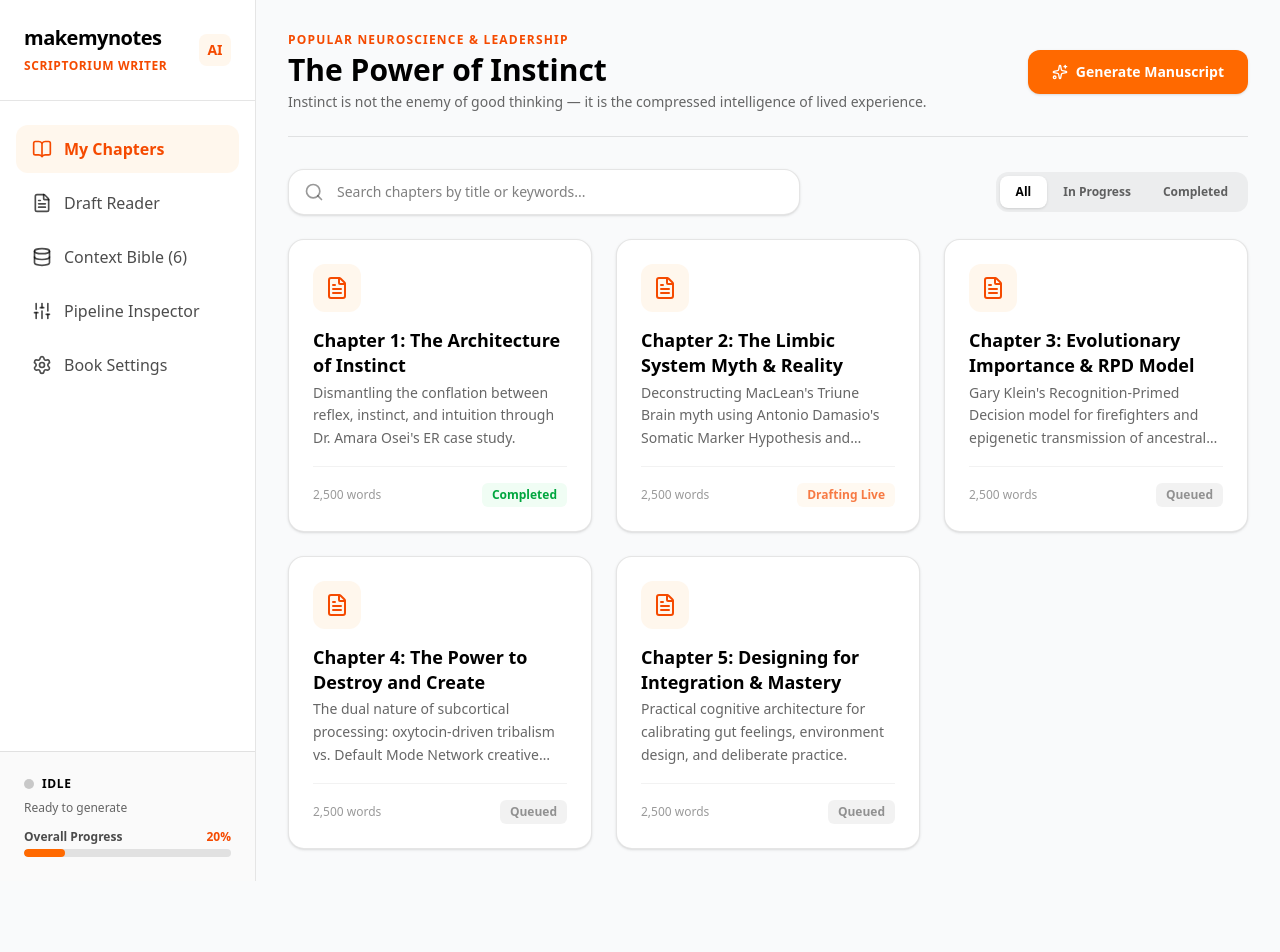
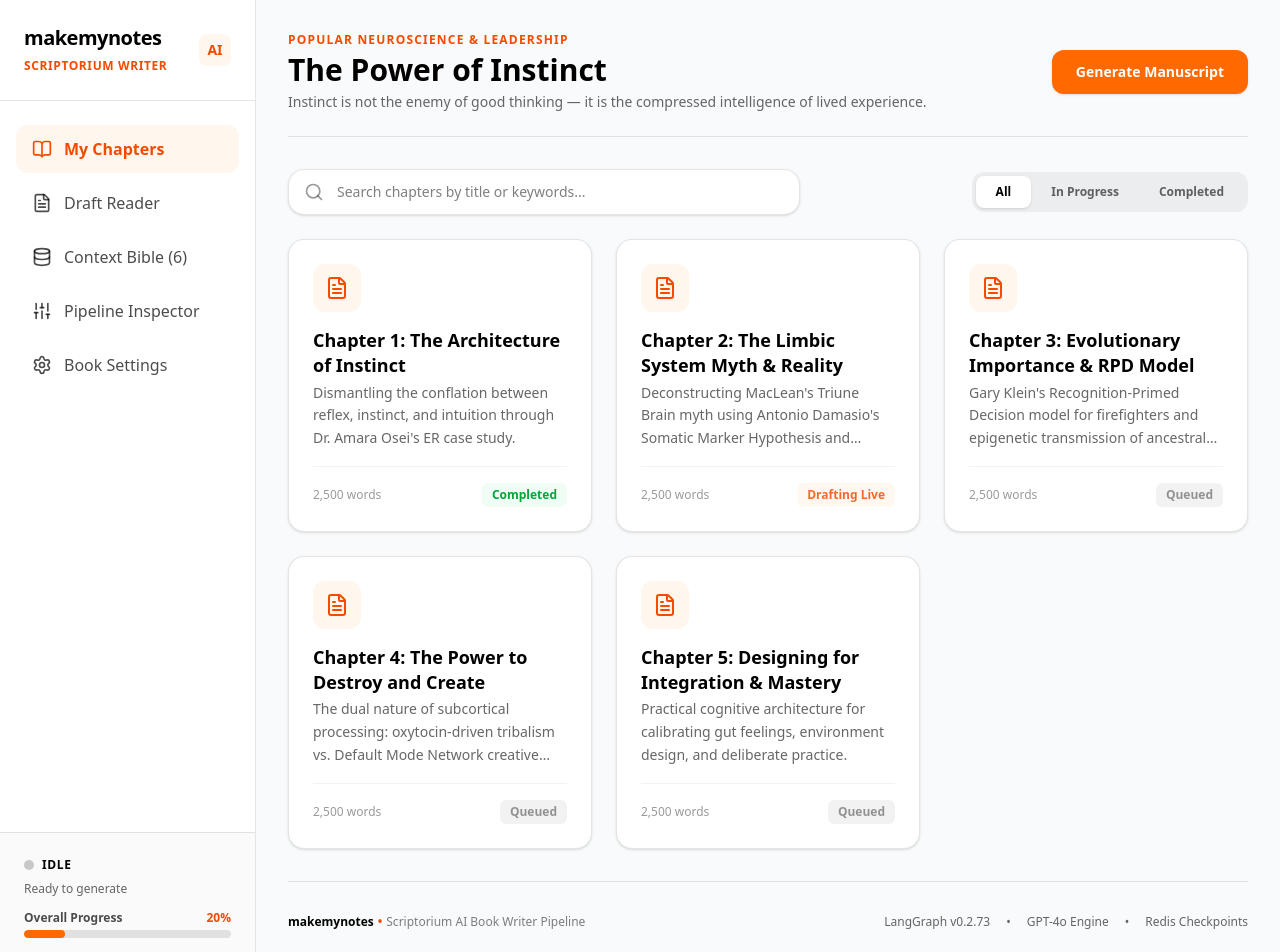
Before and after one commit to thulanesigasa/my_writer, a Next.js app in the folder frontend/: page / in a window 1280 px wide. Shown: the top 952 px of the page. Before the commit the page ends 881 px from the top, so only its background shows below. Built offline with nearby package versions, Linux system fonts and the light colour scheme.

Commit message:
feat: 150ms sliding tab pill animation, add footer, remove icon from generate button

```diff
--- a/frontend/app/page.tsx
+++ b/frontend/app/page.tsx
@@ -1,13 +1,13 @@
 "use client";
 
 import React, { useState, useEffect, useRef } from "react";
+import { motion, AnimatePresence } from "framer-motion";
 import {
   BookOpen,
   FilePlus,
   Settings,
   Search,
   FileText,
-  CheckCircle2,
   Clock,
   Loader2,
   Sliders,
@@ -15,9 +15,6 @@ import {
   Play,
   Pause,
   Database,
-  Layers,
-  Sparkles,
-  ArrowRight,
   Copy,
   Check,
 } from "lucide-react";
@@ -47,7 +44,7 @@ interface SubSectionTask {
   draft_prose?: string;
 }
 
-// ── Initial 5-Chapter Outline for "The Power of Instinct" ─────────────────────
+// ── Initial 5-Chapter Outline ─────────────────────────────────────────────────
 const INITIAL_PLAN: SubSectionTask[] = [
   {
     sub_section_id: "sec-1",
@@ -355,6 +352,14 @@ export default function DashboardPage() {
     setTimeout(() => setCopied(false), 2000);
   };
 
+  const navItems = [
+    { id: "notes" as ActiveTab, label: "My Chapters", icon: BookOpen },
+    { id: "editor" as ActiveTab, label: "Draft Reader", icon: FileText },
+    { id: "context" as ActiveTab, label: "Context Bible (6)", icon: Database },
+    { id: "pipeline" as ActiveTab, label: "Pipeline Inspector", icon: Sliders },
+    { id: "settings" as ActiveTab, label: "Book Settings", icon: Settings },
+  ];
+
   return (
     <div className="min-h-screen bg-gray-50 flex font-sans text-black">
       {/* ── LEFT SIDEBAR (makemynotes style) ─────────────────────────────────── */}
@@ -374,67 +379,31 @@ export default function DashboardPage() {
           </div>
         </div>
 
-        {/* Navigation Items */}
+        {/* Navigation Items with 150ms Sliding Active Pill */}
         <div className="flex-1 py-6 px-4 space-y-1.5 overflow-y-auto">
+          {navItems.map((item) => {
+            const Icon = item.icon;
+            const isActive = activeTab === item.id;
+            return (
               <button
-            onClick={() => setActiveTab("notes")}
-            className={`w-full flex items-center gap-3 px-4 py-3 rounded-xl font-medium transition-colors ${
-              activeTab === "notes"
-                ? "bg-orange-50 text-orange-600 font-semibold"
-                : "text-black/70 hover:bg-black/5 hover:text-black"
+                key={item.id}
+                onClick={() => setActiveTab(item.id)}
+                className={`relative w-full flex items-center gap-3 px-4 py-3 rounded-xl font-medium transition-colors z-10 ${
+                  isActive ? "text-orange-600 font-semibold" : "text-black/70 hover:text-black"
                 }`}
               >
-            <BookOpen className="w-5 h-5" />
-            My Chapters
+                {isActive && (
+                  <motion.div
+                    layoutId="activeSidebarTabPill"
+                    transition={{ duration: 0.15, ease: "easeOut" }}
+                    className="absolute inset-0 bg-orange-50 rounded-xl -z-10"
+                  />
+                )}
+                <Icon className="w-5 h-5" />
+                {item.label}
               </button>
-
-          <button
-            onClick={() => setActiveTab("editor")}
-            className={`w-full flex items-center gap-3 px-4 py-3 rounded-xl font-medium transition-colors ${
-              activeTab === "editor"
-                ? "bg-orange-50 text-orange-600 font-semibold"
-                : "text-black/70 hover:bg-black/5 hover:text-black"
-            }`}
-          >
-            <FileText className="w-5 h-5" />
-            Draft Reader
-          </button>
-
-          <button
-            onClick={() => setActiveTab("context")}
-            className={`w-full flex items-center gap-3 px-4 py-3 rounded-xl font-medium transition-colors ${
-              activeTab === "context"
-                ? "bg-orange-50 text-orange-600 font-semibold"
-                : "text-black/70 hover:bg-black/5 hover:text-black"
-            }`}
-          >
-            <Database className="w-5 h-5" />
-            Context Bible (6)
-          </button>
-
-          <button
-            onClick={() => setActiveTab("pipeline")}
-            className={`w-full flex items-center gap-3 px-4 py-3 rounded-xl font-medium transition-colors ${
-              activeTab === "pipeline"
-                ? "bg-orange-50 text-orange-600 font-semibold"
-                : "text-black/70 hover:bg-black/5 hover:text-black"
-            }`}
-          >
-            <Sliders className="w-5 h-5" />
-            Pipeline Inspector
-          </button>
-
-          <button
-            onClick={() => setActiveTab("settings")}
-            className={`w-full flex items-center gap-3 px-4 py-3 rounded-xl font-medium transition-colors ${
-              activeTab === "settings"
-                ? "bg-orange-50 text-orange-600 font-semibold"
-                : "text-black/70 hover:bg-black/5 hover:text-black"
-            }`}
-          >
-            <Settings className="w-5 h-5" />
-            Book Settings
-          </button>
+            );
+          })}
         </div>
 
         {/* Sidebar Status Widget */}
@@ -472,7 +441,7 @@ export default function DashboardPage() {
       </aside>
 
       {/* ── MAIN CONTENT AREA (makemynotes style) ────────────────────────────── */}
-      <main className="flex-1 flex flex-col min-w-0 overflow-y-auto">
+      <main className="flex-1 flex flex-col min-w-0 min-h-screen">
         {/* Mobile Header */}
         <header className="md:hidden bg-white border-b border-black/10 p-4 flex items-center justify-between">
           <div>
@@ -488,7 +457,7 @@ export default function DashboardPage() {
         </header>
 
         {/* Main Content Container */}
-        <div className="flex-1 p-4 sm:p-8 max-w-6xl mx-auto w-full space-y-8">
+        <div className="flex-1 p-4 sm:p-8 max-w-6xl mx-auto w-full space-y-8 flex flex-col">
           {/* Header Bar */}
           <div className="flex flex-col sm:flex-row justify-between items-start sm:items-center gap-4 border-b border-black/10 pb-6">
             <div>
@@ -528,11 +497,11 @@ export default function DashboardPage() {
                   Approve Next Chapter
                 </button>
               ) : (
+                /* NO ICON on Generate Manuscript button as requested */
                 <button
                   onClick={startGeneration}
-                  className="inline-flex items-center gap-2 px-6 py-3 bg-orange-500 hover:bg-orange-600 text-white font-semibold rounded-xl transition-colors shadow-sm text-sm active:scale-95"
+                  className="inline-flex items-center justify-center px-6 py-3 bg-orange-500 hover:bg-orange-600 text-white font-semibold rounded-xl transition-colors shadow-sm text-sm active:scale-95"
                 >
-                  <Sparkles className="w-4 h-4" />
                   Generate Manuscript
                 </button>
               )}
@@ -554,7 +523,7 @@ export default function DashboardPage() {
 
           {/* ── TAB 1: MY CHAPTERS (Notes Grid) ─────────────────────────────── */}
           {activeTab === "notes" && (
-            <div className="space-y-6">
+            <div className="space-y-6 flex-1">
               {/* Search & Filter Row */}
               <div className="flex flex-col sm:flex-row gap-4 items-stretch sm:items-center justify-between">
                 <div className="relative flex-1 max-w-lg">
@@ -568,20 +537,29 @@ export default function DashboardPage() {
                   />
                 </div>
 
-                <div className="flex items-center p-1 bg-black/5 rounded-xl self-start sm:self-auto">
-                  {(["all", "in_progress", "completed"] as FilterTab[]).map((tab) => (
+                {/* Segmented Filter Control with 150ms Sliding Active Pill */}
+                <div className="relative flex items-center p-1 bg-black/5 rounded-xl self-start sm:self-auto">
+                  {(["all", "in_progress", "completed"] as FilterTab[]).map((tab) => {
+                    const isActive = filterTab === tab;
+                    return (
                       <button
                         key={tab}
                         onClick={() => setFilterTab(tab)}
-                      className={`px-4 py-2 rounded-lg text-xs font-semibold capitalize transition-colors ${
-                        filterTab === tab
-                          ? "bg-white text-black shadow-sm"
-                          : "text-black/60 hover:text-black"
+                        className={`relative px-5 py-2 rounded-lg text-xs font-semibold capitalize transition-colors z-10 ${
+                          isActive ? "text-black" : "text-black/60 hover:text-black"
                         }`}
                       >
+                        {isActive && (
+                          <motion.div
+                            layoutId="activeFilterPill"
+                            transition={{ duration: 0.15, ease: "easeOut" }}
+                            className="absolute inset-0 bg-white rounded-lg shadow-sm -z-10"
+                          />
+                        )}
                         {tab.replace("_", " ")}
                       </button>
-                  ))}
+                    );
+                  })}
                 </div>
               </div>
 
@@ -642,7 +620,7 @@ export default function DashboardPage() {
 
           {/* ── TAB 2: DRAFT READER ─────────────────────────────────────────── */}
           {activeTab === "editor" && (
-            <div className="max-w-4xl mx-auto space-y-6">
+            <div className="max-w-4xl mx-auto space-y-6 flex-1 w-full">
               <div className="bg-white border border-black/10 rounded-3xl p-8 sm:p-12 shadow-sm space-y-6">
                 <div className="flex items-center justify-between pb-6 border-b border-black/10">
                   <div>
@@ -687,7 +665,7 @@ export default function DashboardPage() {
 
           {/* ── TAB 3: CONTEXT BIBLE (6 Anchor Files) ────────────────────────── */}
           {activeTab === "context" && (
-            <div className="max-w-4xl mx-auto space-y-6">
+            <div className="max-w-4xl mx-auto space-y-6 flex-1 w-full">
               <div>
                 <h2 className="text-2xl font-bold text-black mb-1">Context Anchor Knowledge Database</h2>
                 <p className="text-black/60">
@@ -724,7 +702,7 @@ export default function DashboardPage() {
 
           {/* ── TAB 4: PIPELINE INSPECTOR ─────────────────────────────────────── */}
           {activeTab === "pipeline" && (
-            <div className="max-w-4xl mx-auto space-y-6">
+            <div className="max-w-4xl mx-auto space-y-6 flex-1 w-full">
               <div>
                 <h2 className="text-2xl font-bold text-black mb-1">LangGraph Execution Inspector</h2>
                 <p className="text-black/60">
@@ -768,7 +746,7 @@ export default function DashboardPage() {
 
           {/* ── TAB 5: BOOK SETTINGS ─────────────────────────────────────────── */}
           {activeTab === "settings" && (
-            <div className="max-w-4xl mx-auto space-y-6">
+            <div className="max-w-4xl mx-auto space-y-6 flex-1 w-full">
               <div>
                 <h2 className="text-2xl font-bold text-black mb-1">Book Configuration</h2>
                 <p className="text-black/60">Configure metadata for your book project.</p>
@@ -825,6 +803,22 @@ export default function DashboardPage() {
               </div>
             </div>
           )}
+
+          {/* ── FOOTER ────────────────────────────────────────────────────────── */}
+          <footer className="mt-auto pt-8 border-t border-black/10 text-xs text-black/50 flex flex-col sm:flex-row items-center justify-between gap-4">
+            <div>
+              <span className="font-bold text-black">makemynotes</span>
+              <span className="mx-1 text-orange-600 font-semibold">•</span>
+              <span>Scriptorium AI Book Writer Pipeline</span>
+            </div>
+            <div className="flex items-center gap-4 text-black/60 font-medium">
+              <span>LangGraph v0.2.73</span>
+              <span>•</span>
+              <span>GPT-4o Engine</span>
+              <span>•</span>
+              <span>Redis Checkpoints</span>
+            </div>
+          </footer>
         </div>
       </main>
     </div>
```
Lines whose indentation alone changed are shown as unchanged.
